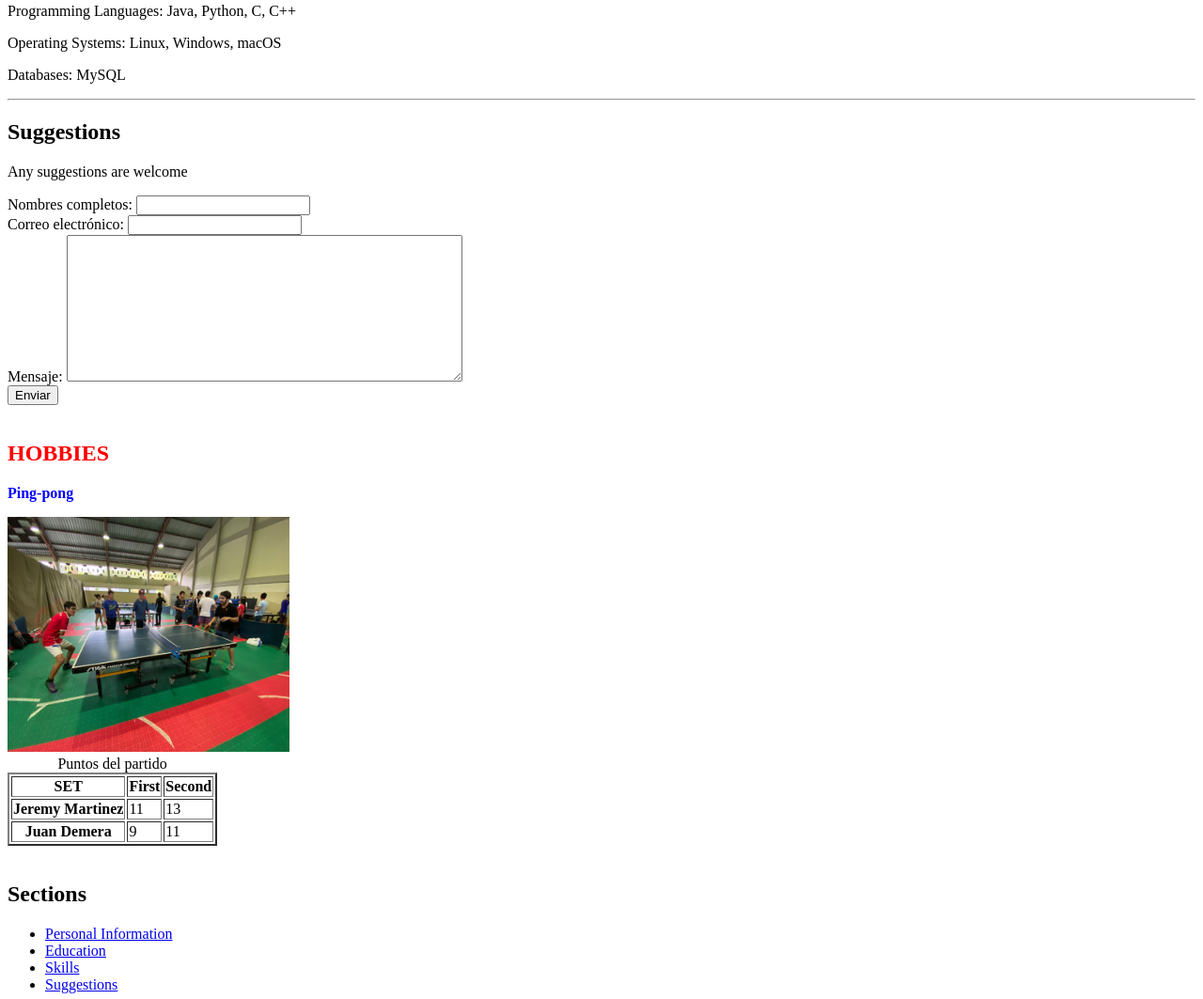
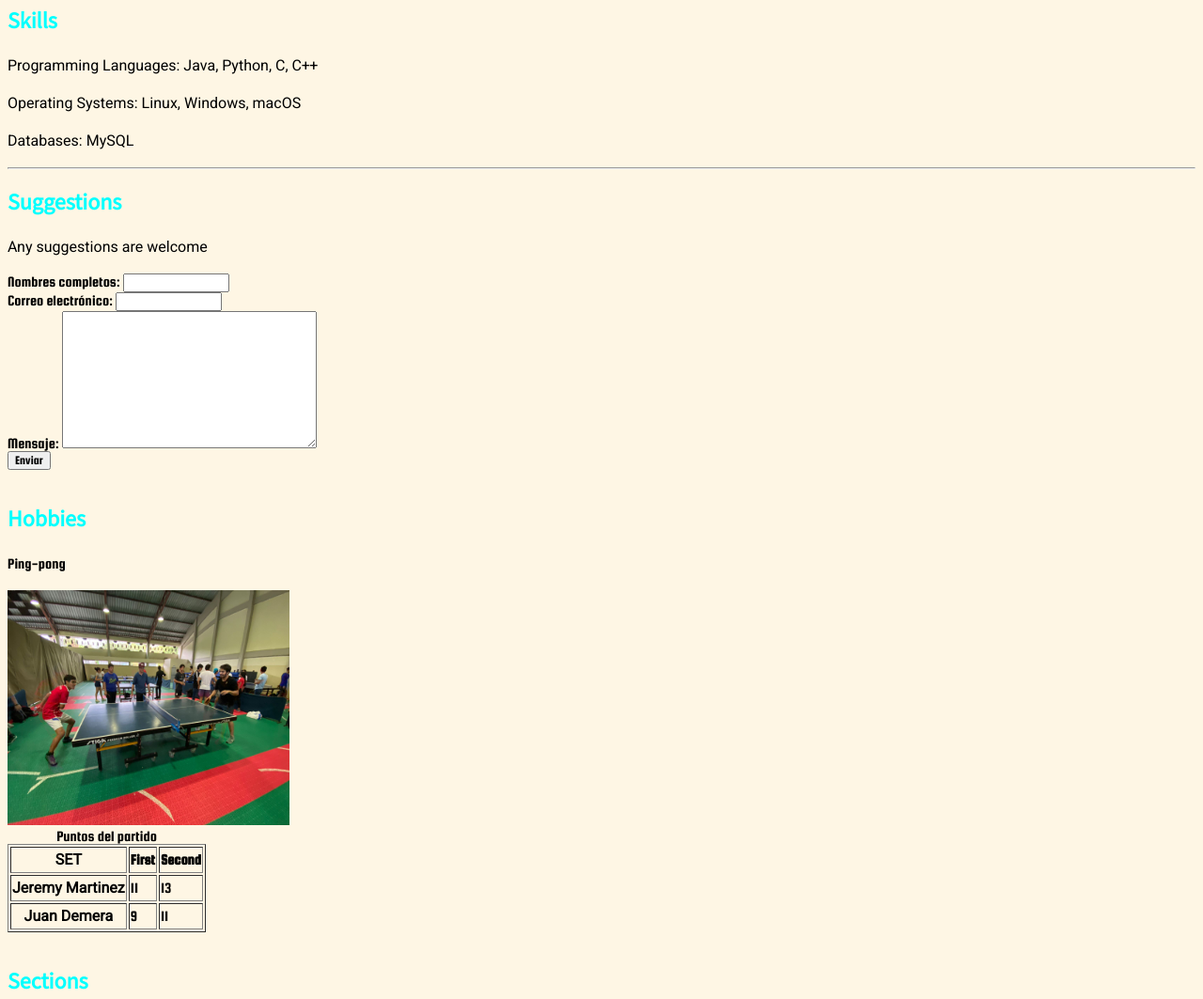
Before and after one commit to jeremymartinez01/curriculum, a plain HTML site: page index.html in a window 1280 px wide. Shown: the part 568-1631 px from the top of the page at 94% size. Drawn offline with Linux system fonts and the light colour scheme.

Commit message:
cambios en clase

```diff
--- a/index.html
+++ b/index.html
@@ -1,6 +1,11 @@
 <!DOCTYPE html>
 <html>
 <head>
+ <link rel="stylesheet" href="stylesheets/style.css">
+   <!--    <link rel="preconnect" href="https://fonts.googleapis.com">
+    <link rel="preconnect" href="https://fonts.gstatic.com" crossorigin>
+    <link href="https://fonts.googleapis.com/css2?family=Heebo&family=Mada&family=Squada+One&display=swap" rel="stylesheet">
+-->
     <title>Curriculum Vitae</title>
     <meta charset="utf-8">
     <meta name="viewport" content="width=device-width">
@@ -10,34 +15,34 @@
         <h1>Curriculum Vitae</h1>
     </header>
     <main>
-<section id="personalinformation">
-<h2>Personal Information</h2>
+        <section class="personalinformation">
+            <h2 id="titulosh2">Personal Information</h2>
             <p>Name: Jeremy Martinez</p>
             <p>Email: jjmartin@espol.edu.ec</p>
             <p>Phone: +593 98 720 4288
             <hr>
         </section>
         <section id="education">
-<h2>Education</h2>
+            <h2 id="titulosh2">Education</h2>
             <p>Escuela Superior Politecnica del Litoral, Guayaquil</p>
             <p>Currently attending for a bachelor in computer science engineering</p>
             <p>2020-Present</p>
             <hr>
         </section>
         <section>
-<h2>Work Experience</h2>
+            <h2 id="titulosh2">Work Experience</h2>
             <p>None</p>
             <hr>
         </section>
-<section id="skills">
-<h2>Skills</h2>
+        <section class="skills">
+            <h2 id="titulosh2">Skills</h2>
             <p>Programming Languages: Java, Python, C, C++</p>
             <p>Operating Systems: Linux, Windows, macOS</p>
             <p>Databases: MySQL</p>
             <hr>
         </section>
 <div id="suggestions">
-    <h2>Suggestions</h2>
+    <h2 id="titulosh2">Suggestions</h2>
     <p>Any suggestions are welcome</p>
     <form id="formulario">
         <label for="nombrescompletos">Nombres completos:</label>
@@ -55,31 +60,31 @@
 <section>
     <br>
     <h2>
-        <span style="color:red;font-weight:bold">
-        HOBBIES
+        <span id="titulosh2">
+        Hobbies
         </span>
     </h2>
     <p>
-        <span style="color:blue;font-weight:bold">
+        <span>
         Ping-pong
         </span>
     </p>
     <img src="images/image1.JPG" width="300" height="250">
     <br>
-    <table border="2" >
+    <table border="1" id="tabla" >
         <caption>Puntos del partido</caption>
         <tr>
-            <th>SET</th>
+            <th id="titulostabla">SET</th>
             <th>First</th>
             <th>Second</th>
         </tr>
-        <tr>
-            <th>Jeremy Martinez</th>
+        <tr id="contenidotabla">
+            <th id="titulostabla">Jeremy Martinez</th>
             <td>11</td>
             <td>13</td>
         </tr>
-        <tr>
-            <th>Juan Demera</th>
+        <tr id="contenidotabla">
+            <th id="titulostabla">Juan Demera</th>
             <td>9</td>
             <td>11</td>
         </tr>
@@ -87,7 +92,7 @@
 </section>
 <section>
     <br>
-    <h2>Sections</h2>
+    <h2 id="titulosh2">Sections</h2>
     <ul>
         <li>
             <a href="#personalinformation">Personal Information</a>
@@ -104,19 +109,19 @@
     </ul>
 </section>
 <section>
-    <h2>Universidad</h2>
+    <h2 id="titulosh2">Universidad</h2>
     <iframe src="https://www.google.com/maps/embed?pb=!1m18!1m12!1m3!1d3987.015179384249!2d-79.96944032323505!3d-2.1478748315615888!2m3!1f0!2f0!3f0!3m2!1i1024!2i768!4f13.1!3m3!1m2!1s0x902d72f925e5bfdb%3A0x327cdb9f7f4ba3b2!2sEscuela%20Superior%20Polit%C3%A9cnica%20del%20Litoral%20(ESPOL)!5e0!3m2!1ses!2sec!4v1684784569456!5m2!1ses!2sec"
     width="600" height="450" style="border:0;" allowfullscreen="" loading="lazy" referrerpolicy="no-referrer-when-downgrade"></iframe>
 </section>
 <section>
-    <h2>Streamers favoritos</h2>
+    <h2 id="titulosh2">Streamers favoritos</h2>
     <ol>
-        <li> Aceu </li>
+        <li> <p>Aceu</p> </li>
 
             <iframe width="560" height="315" src="https://www.youtube.com/embed/83PBBcQgCiI"
             title="YouTube video player" frameborder="0" allow="accelerometer; autoplay; clipboard-write;
             encrypted-media; gyroscope; picture-in-picture; web-share" allowfullscreen></iframe>
-        <li>IitzTimmy</li>
+        <li><p>IitzTimmy</p></li>
         <iframe width="560" height="315" src="https://www.youtube.com/embed/DGzshIs0ZAM" title="YouTube video player"
         frameborder="0" allow="accelerometer; autoplay; clipboard-write; encrypted-media; gyroscope; picture-in-picture; web-share"
         allowfullscreen></iframe>
--- /dev/null
+++ b/stylesheets/style.css
@@ -0,0 +1,22 @@
+@import url('https://fonts.googleapis.com/css2?family=Heebo&family=Mada&family=Squada+One&display=swap');
+*{
+    font-family: 'Squada One' , cursive;
+}
+body{
+    background-color: #fef6e4;
+    font-family: 'Heebo' , sans-serif;
+
+}
+#titulosh2{
+    color: cyan;
+    font-family: 'Mada', sans-serif;
+}
+p{
+    font-family: 'Heebo' , sans-serif;
+}
+#titulostabla{
+    font-family: 'Heebo' , sans-serif;
+}
+#contenidotabla{
+    font-family: 'Heebo' , sans-serif;
+}
```
Lines whose indentation alone changed are shown as unchanged.
